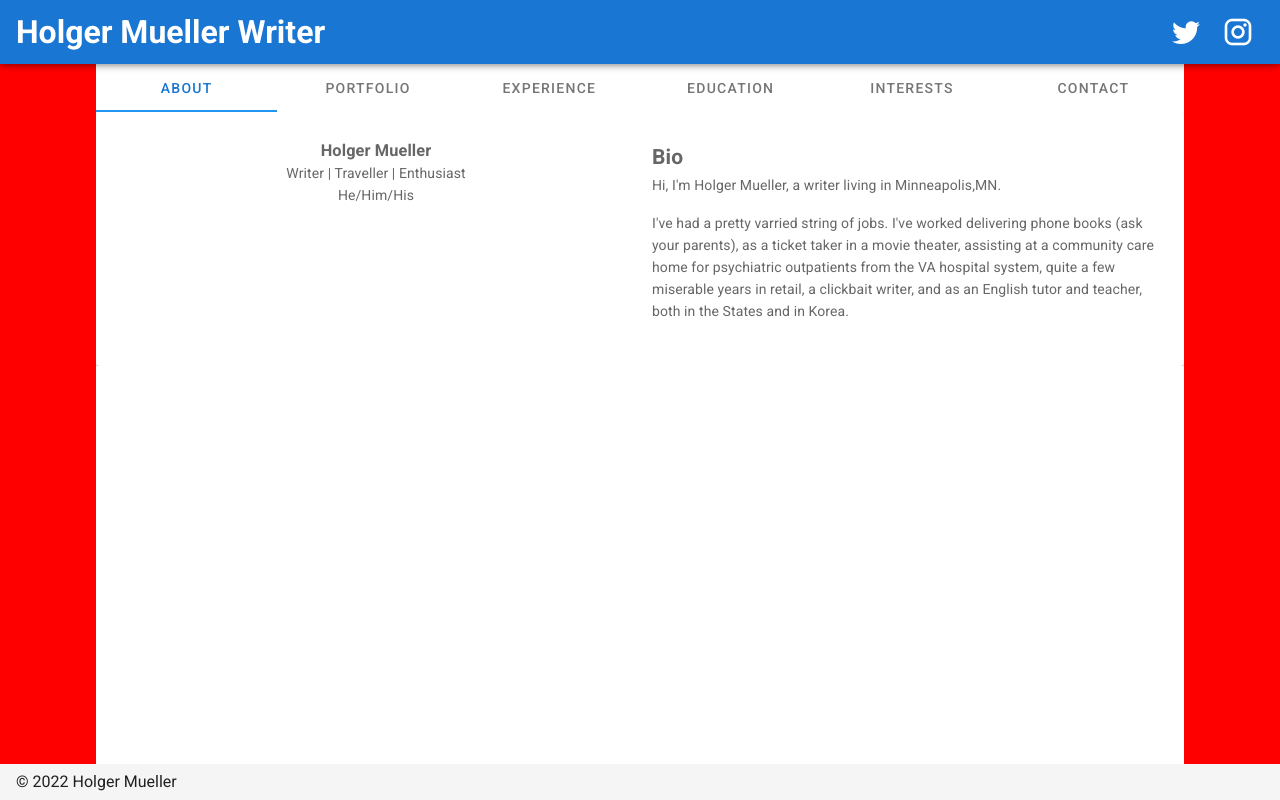
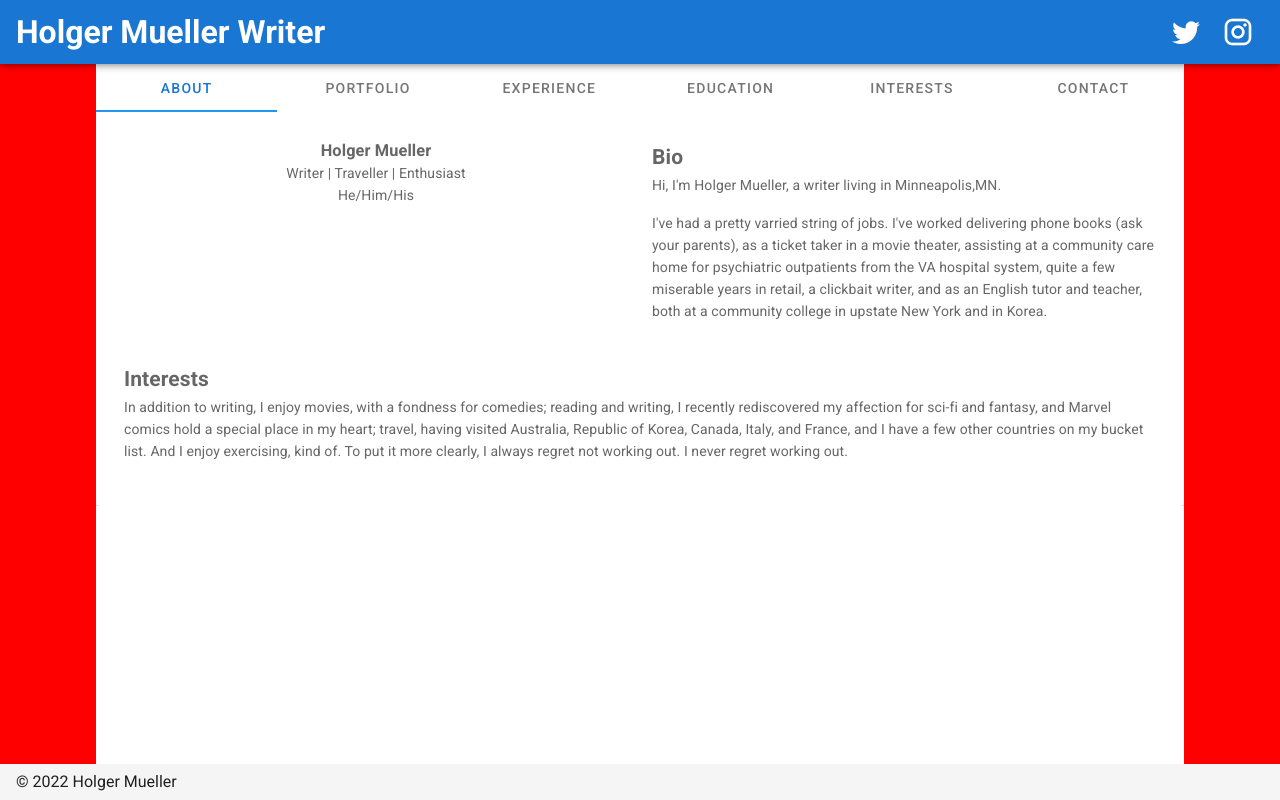
Before and after one commit to Holgermueller/HolgerMuellerWriter, a Vue app: page / in a window 1280 px wide. Built offline with nearby package versions, Linux system fonts and the light colour scheme.

Commit message:
wokred on experience page

```diff
--- a/src/components/Bio.vue
+++ b/src/components/Bio.vue
@@ -22,7 +22,22 @@
             theater, assisting at a community care home for psychiatric
             outpatients from the VA hospital system, quite a few miserable years
             in retail, a clickbait writer, and as an English tutor and teacher,
-            both in the States and in Korea.
+            both at a community college in upstate New York and in Korea.
+          </p>
+        </v-col>
+      </v-row>
+
+      <v-row>
+        <v-col class="bio">
+          <h2 class="bio-header">Interests</h2>
+          <p class="bio-piece">
+            In addition to writing, I enjoy movies, with a fondness for
+            comedies; reading and writing, I recently rediscovered my affection
+            for sci-fi and fantasy, and Marvel comics hold a special place in my
+            heart; travel, having visited Australia, Republic of Korea, Canada,
+            Italy, and France, and I have a few other countries on my bucket
+            list. And I enjoy exercising, kind of. To put it more clearly, I
+            always regret not working out. I never regret working out.
           </p>
         </v-col>
       </v-row>
--- a/src/components/Experience.vue
+++ b/src/components/Experience.vue
@@ -5,8 +5,41 @@
     <div>
       <h3>Get full resume here => (link icon here)</h3>
     </div>
+
+    <div v-for="job in jobs" :key="job.placeOfEmployment">
+      <div>
+        <h2>
+          {{ job.placeOfEmployment }}
+        </h2>
+        <h3>
+          {{ job.yearsWorked }}
+        </h3>
+      </div>
+
+      <ul v-for="(duty, i) in job.duties" :key="i">
+        <li>
+          {{ duty }}
+        </li>
+      </ul>
+    </div>
   </div>
 </template>
+
+<script>
+export default {
+  name: "Experience",
+
+  data: () => ({
+    jobs: [
+      {
+        placeOfEmployment: "blah",
+        yearsWorked: "blah",
+        duties: ["blah", "blah", "blah"],
+      },
+    ],
+  }),
+};
+</script>
 
 <style scoped>
 #Experience {
```
